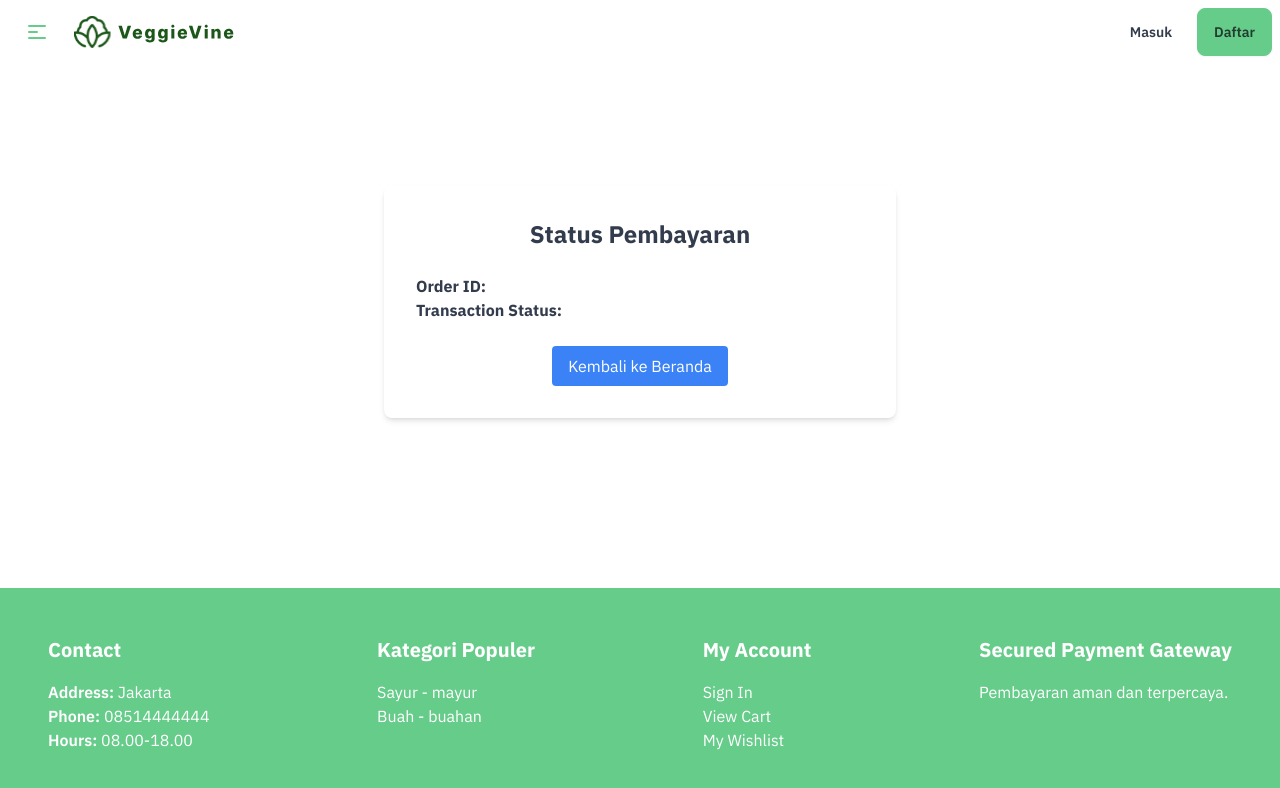
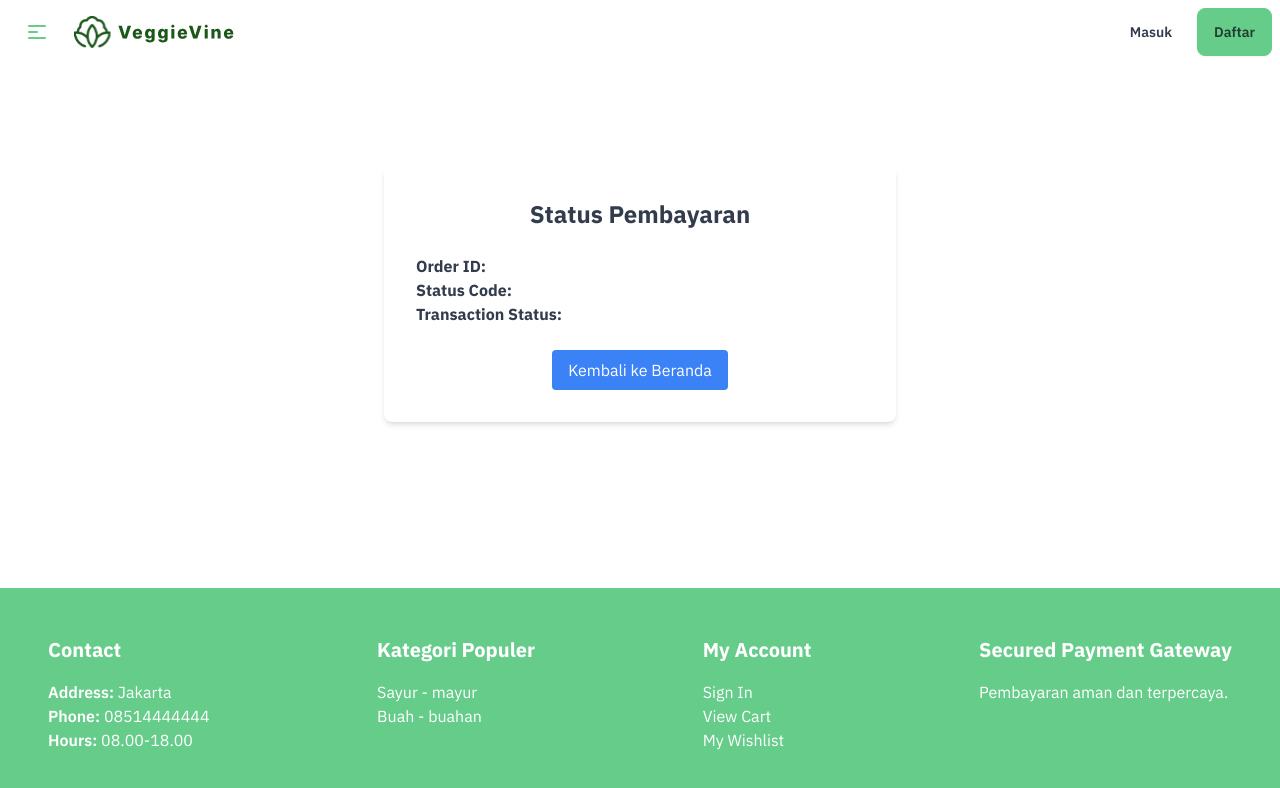
Before and after one commit to VeggieVine/frontend, a Next.js app: page /payment-status in a window 1280 px wide. Shown: the top 788 px of the page. Built offline with nearby package versions, Linux system fonts and the light colour scheme; no server answers.

Commit message:
fix: vercel deployment

```diff
--- a/src/app/payment-status/page.jsx
+++ b/src/app/payment-status/page.jsx
@@ -9,6 +9,7 @@ export default function PaymentStatusPage() {
     const searchParams = useSearchParams()
     const router = useRouter()
     const order_id = searchParams.get('order_id')
+    const status_code = searchParams.get('status_code')
     const transaction_status = searchParams.get('transaction_status')
     const [statusMessage, setStatusMessage] = useState('')
 
@@ -35,12 +36,13 @@ export default function PaymentStatusPage() {
     return (
         <div className="flex flex-col min-h-screen">
             <Navbar />
-            <main className="flex-grow container mx-auto p-4 pt-8 flex flex-col items-center justify-center">
+            <main className="flex-grow container mx-auto p-4 flex flex-col items-center justify-center">
                 <div className="bg-white rounded-lg shadow-md p-8 max-w-lg w-full text-center">
                     <h1 className="text-2xl font-bold mb-4">Status Pembayaran</h1>
                     <p className="text-gray-700 mb-6">{statusMessage}</p>
                     <div className="text-left">
                         <p><strong>Order ID:</strong> {order_id}</p>
+                        <p><strong>Status Code:</strong> {status_code}</p>
                         <p><strong>Transaction Status:</strong> {transaction_status}</p>
                     </div>
                     <button
```
